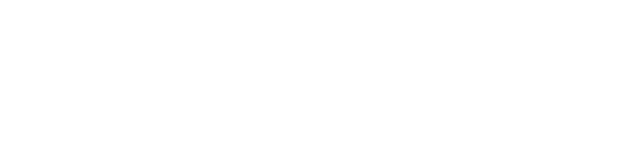
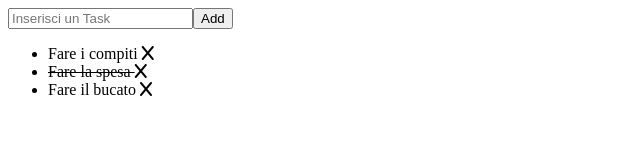
Before and after one commit to Chrissx77/vue-todolist, a plain HTML site: page index.html in a window 1280 px wide. Shown: the whole page, without its empty margins (0-640 px from the left). Drawn offline with nearby package versions, Linux system fonts and the light colour scheme.

Commit message:
added list todo, logic-ADD from input & logic-Remove on Vuejs

```diff
--- a/assets/css/style.css
+++ b/assets/css/style.css
@@ -0,0 +1,4 @@
+
+.done{
+    text-decoration: line-through;
+}
--- a/assets/js/main.js
+++ b/assets/js/main.js
@@ -2,7 +2,11 @@ const { createApp } = Vue
 
 createApp({
     data() {
-       return{
+        return {
+            message: "",
+
+
+
             todos: [
                 {
                     text: 'Fare i compiti',
@@ -20,7 +24,17 @@ createApp({
         }
     },
 
-    mounted(){
+    methods: {
+        removeTodo(index) {
+            this.todos.splice(index, 1);
+        },
+
+        addTodo() {
+            this.todos.unshift({ text: this.message, done: false });
+        }
+    },
+
+    mounted() {
         console.log("App Caricata!");
     }
 
--- a/index.html
+++ b/index.html
@@ -5,13 +5,25 @@
     <meta charset="UTF-8">
     <meta name="viewport" content="width=device-width, initial-scale=1.0">
     <title>Vue ToDoList</title>
+    <link rel="stylesheet" href="assets/css/style.css">
+    <link rel="stylesheet" href="https://cdnjs.cloudflare.com/ajax/libs/font-awesome/6.5.1/css/all.min.css"
+        integrity="sha512-DTOQO9RWCH3ppGqcWaEA1BIZOC6xxalwEsw9c2QQeAIftl+Vegovlnee1c9QX4TctnWMn13TZye+giMm8e2LwA=="
+        crossorigin="anonymous" referrerpolicy="no-referrer" />
 </head>
 
 <body>
     <script src="https://unpkg.com/vue@3/dist/vue.global.js"></script>
 
     <div id="app">
+        <input type="text" v-model = "message" placeholder="Inserisci un Task">
+        <button @click = "addTodo()">Add</button>
+        <ul>
+            <li v-for="(todo,i) in todos" :key="i" :class="todo.done === true ? 'done' : '' ">
+                {{todo.text}}
+                <i class="fa-solid fa-x" @click = "removeTodo(i)"></i>
+            </li>
 
+        </ul>
     </div>
 
     <script src="assets/js/main.js"></script>
```
Lines whose indentation alone changed are shown as unchanged.
